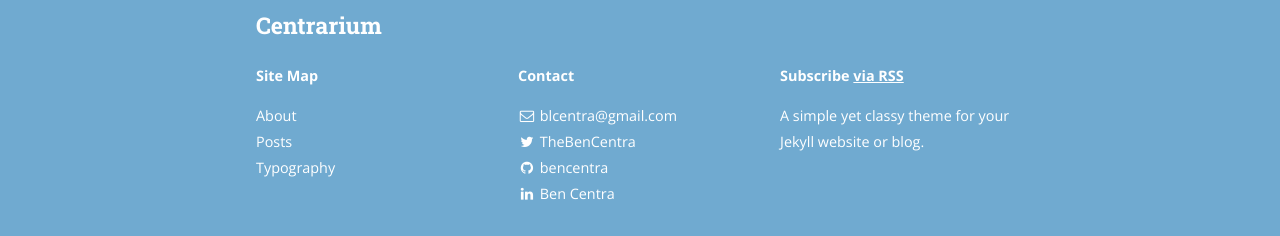
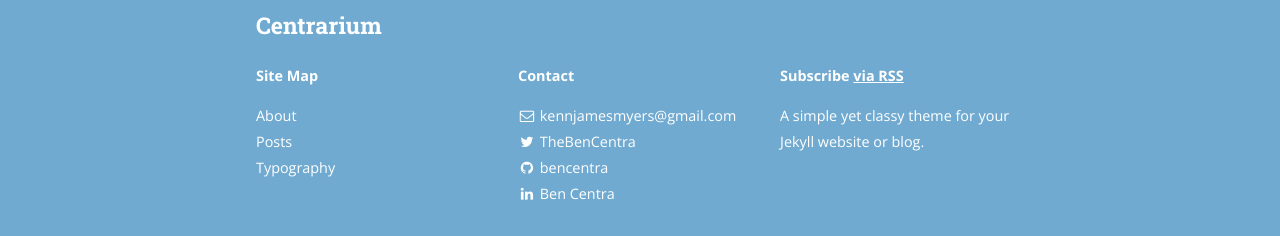
Before and after one commit to kennethjmyers/kennethjmyers.github.io, a Jekyll site: the page built from index.html, in a window 1280 px wide. Shown: the part 2006-2242 px from the top of the page. Built offline with Jekyll 4.4.1, drawn with Linux system fonts in a browser that asks for light colours; nearby versions of some CDN libraries; the list of posts is cut into pages by our own code; a style sheet for code colours, icons or effects is not loaded.

Commit message:
adjustments for me

```diff
--- a/_config.yml
+++ b/_config.yml
@@ -9,15 +9,15 @@
 # Site settings
 title: Centrarium
 subtitle: "A simple yet classy theme for your Jekyll website or blog"
-email: blcentra@gmail.com
-name: Ben Centra
+email: kennjamesmyers@gmail.com
+name: Kenneth Myers
 description: >
   A simple yet classy theme for your Jekyll website or blog.
 # Base URL of site (i.e. /blog). It should always start with a slash,
 # and never end with a slash. Set it to a blank value if hosting at the
 # root of your server.
 baseurl: "/centrarium" # the subpath of your site, e.g. /blog/
-url: "http://bencentra.github.io" # the base hostname & protocol for your site
+url: "http://kennmyers.github.io" # the base hostname & protocol for your site
 cover: "/assets/header_image.jpg"
 logo: "/assets/logo.png"
 
```
